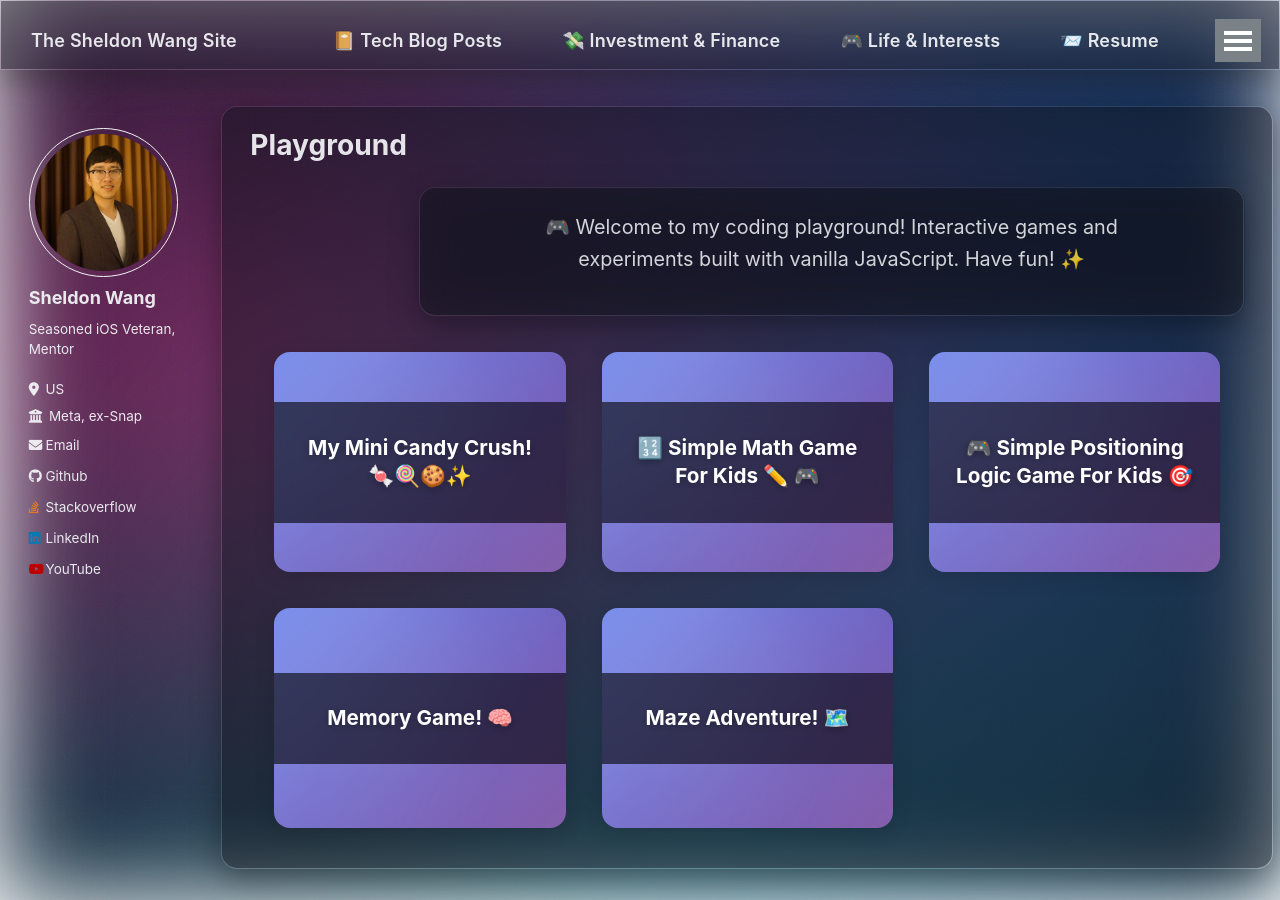
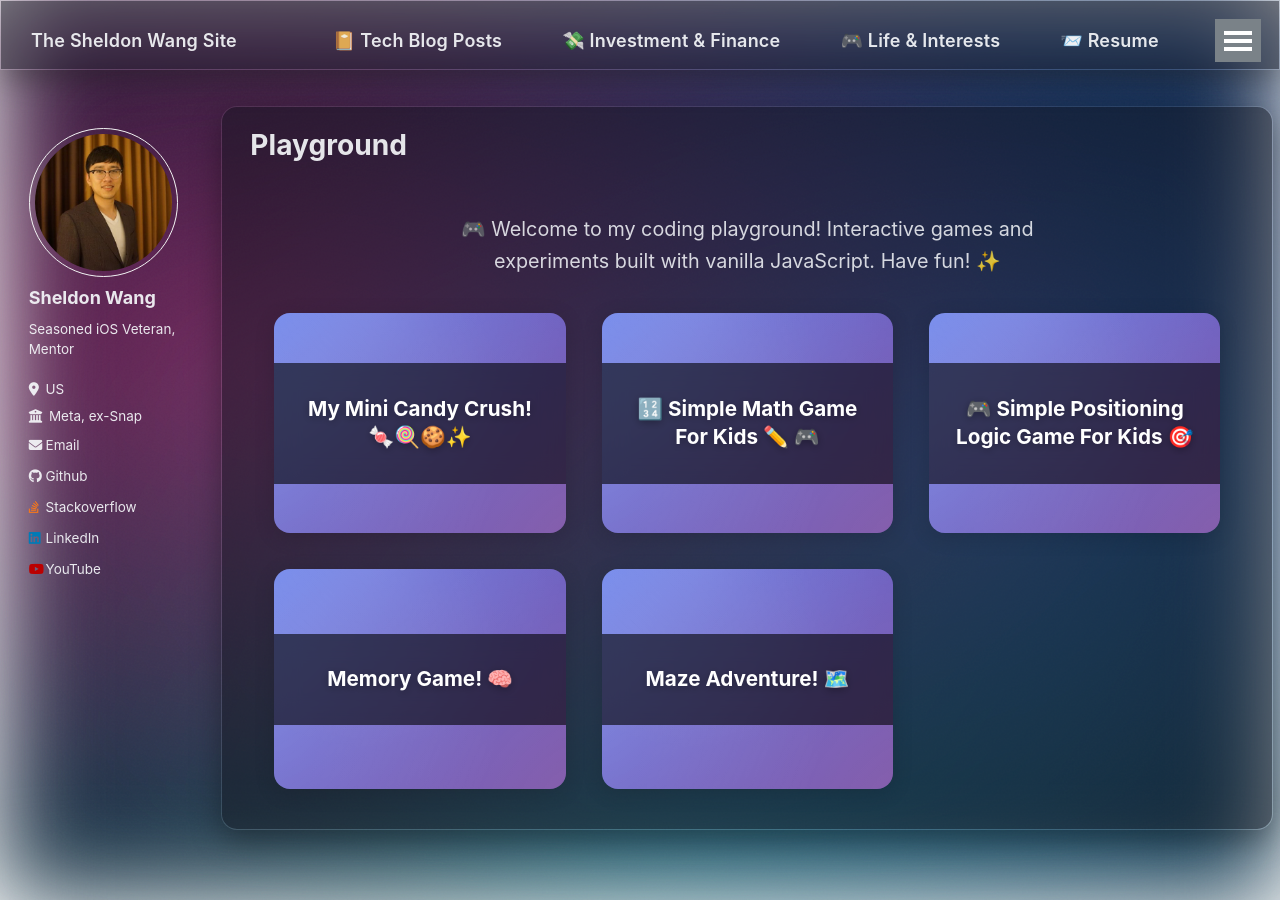
Before and after one commit to SheldonWangRJT/SheldonWangRJT.Github.io, a Jekyll site: the page built from _pages/playground.html, in a window 1280 px wide and 900 px high. Built offline with Jekyll 4.4.1, drawn with Linux system fonts in a browser that asks for light colours.

Commit message:
Fix playground intro margins: remove archive class that was shifting content

```diff
--- a/_pages/playground.html
+++ b/_pages/playground.html
@@ -7,7 +7,7 @@ author_profile: true
 
 {% include base_path %}
 
-<div class="archive playground-intro">
+<div class="playground-intro">
   <p>🎮 Welcome to my coding playground! Interactive games and experiments built with vanilla JavaScript. Have fun! ✨</p>
 </div>
 
```
